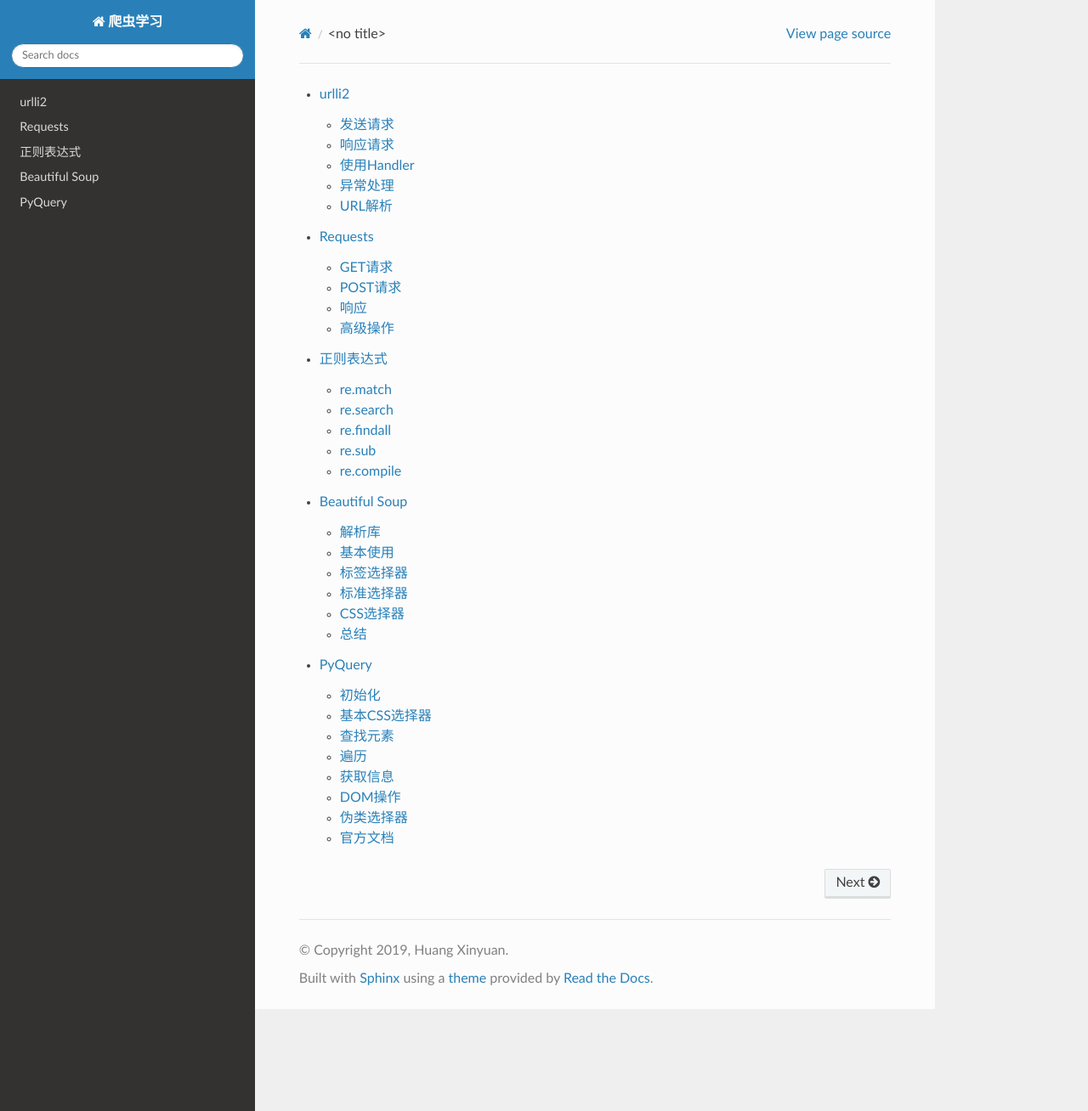
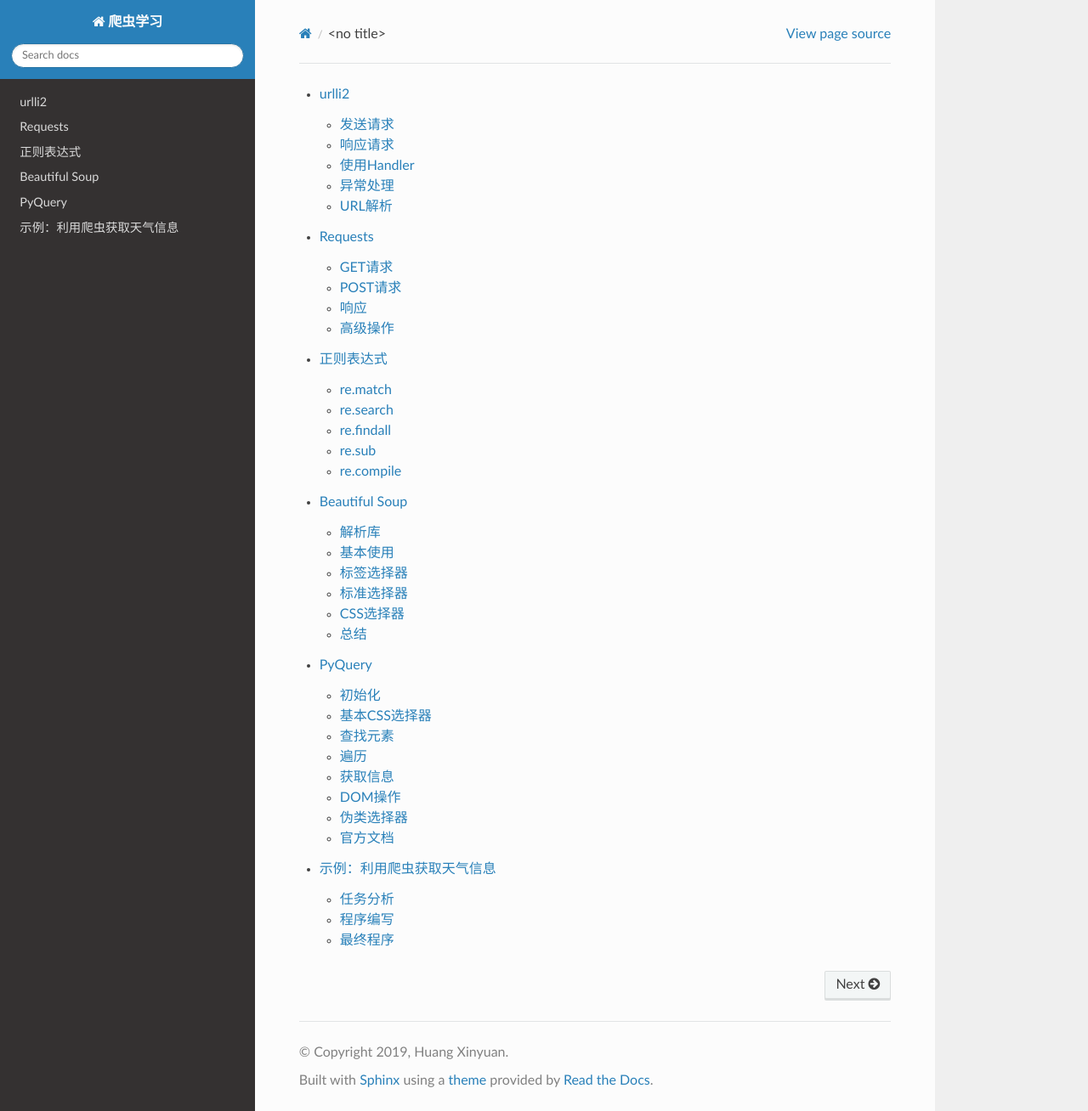
Before and after one commit to Einstellung/Crawler_learning, a Sphinx documentation site: the page built from Crawler/source/index.rst, in a window 1280 px wide and 1308 px high. Shown: the whole window at 85% size. Built offline with Sphinx 7.4.7 and the Read the Docs theme 2.0.0, drawn with Linux system fonts in a browser that asks for light colours; part of the change alters nothing that is shown.

Commit message:
add example

````diff
--- /dev/null
+++ b/Crawler/source/get_weather.md
@@ -0,0 +1,195 @@
+# 示例：利用爬虫获取天气信息
+
+> 利用爬虫获取天气信息，并通过邮件每天定时发送到特定邮箱
+>
+> 爬取的网站：中国天气网 <www.weather.com.cn/weather/101270101.shtml >
+
+## 任务分析
+
+我们可以将任务分为以下三个部分：
+
+1. 爬取天气信息
+2. 发送邮件
+3. 定时进行任务
+
+## 程序编写
+### 爬取天气信息
+打开[中国天气网成都市的天气预报](www.weather.com.cn/weather/101270101.shtml)，右键进入“检查”，进入“Network”，刷新查看第一个请求并“Preview”，发现显示出了我们所看到的网页。我们直接爬去该网页就可以了。
+进入“Element”，选择左上角的“Select an element in the page to inpect it”按钮，找到关键元素。
+
+![关键元素选取](http://a4.qpic.cn/psb?/V14faFn00phLM0/2nO29tEGCr*spruTUBj8iUaBkXznodEtLWn.IBySolc!/c/dL8AAAAAAAAA&ek=1&kp=1&pt=0&bo=FgYXBAAAAAARJxM!&tl=3&vuin=1581897229&tm=1557216000&sce=60-2-2&rf=0-0)
+
+利用 BeautifulSoup 抓取日期、天气和温度三个信息，将函数封装，程序如下：
+
+```python
+import requests
+from bs4 import BeautifulSoup
+
+def get_weather():
+
+    url = 'http://www.weather.com.cn/weather/101270101.shtml'
+    headers = {
+        'user-agent':'Mozilla/5.0 (Windows NT 6.1; Win64; x64) AppleWebKit/537.36 (KHTML, like Gecko) Chrome/74.0.3729.131 Safari/537.36'
+    }
+
+    res = requests.get(url,headers=headers)
+    res.encoding='utf-8'
+
+    soup = BeautifulSoup(res.text,'html.parser')
+
+    date = soup.find(class_='t').find('h1')
+    wea = soup.find(class_ ='wea')
+    tem = soup.find(class_ = 'tem')
+    return date,wea,tem
+```
+
+### 发送邮件
+
+> 安全起见，程序我们需要自己输入发信人邮箱和密码，收件人邮箱和密码
+>
+> 程序使用qq邮箱，并开通邮箱中POP3/SMTP服务，一定记住授权码，并注意授权安全
+
+```python
+import smtplib
+from email.mime.text import MIMEText
+from email.header import Header
+
+from_addr = input('请输入发信人邮箱：')
+print('\n')
+password = input('请输入密码')
+print('\n')
+to_addr = input('请输入收信人邮箱')
+print('\n')
+
+def send_email(date,wea,tem):
+    global from_addr,password,to_addr
+    smtp_server = 'smtp.qq.com'
+
+    # 字符串strip方法：
+    # Strip()方法用于删除开始或结尾的字符。
+    # lstrip()|rstirp()分别从左右执行删除操作。
+    # 默认情况下会删除空白或者换行符，也可以指定其他字符。
+    text = '成都'+date.text+'\n天气：'+wea.text+'\n气温：'+tem.text.strip()
+
+    msg = MIMEText(text,'plain','utf-8')
+    msg['From'] = Header(from_addr)
+    msg['TO'] = Header(to_addr)
+    msg['Subject'] = Header('成都每日天气')
+
+    server = smtplib.SMTP_SSL(smtp_server)
+    server.connect(smtp_server,465)
+    server.login(from_addr,password)
+
+    try:
+        server.sendmail(from_addr, to_addr, msg.as_string())
+        print('邮件发送成功')
+    except:
+        print('邮件发送失败')
+
+    server.quit()
+```
+
+### 自动发送邮件
+
+我们使用 `schedule` 包来完成自动发送邮件的任务。
+
+```python
+import schedule
+import time
+
+def job():
+    date,wea,tem = get_weather()
+    # 爬去天气信息
+    send_email(date,wea,tem)
+    # 发送邮件
+    print('发送完成')
+
+schedule.every().day.at("7:00").do(job)
+# 设定每天7:00发送邮件，可以修改时间间隔
+while True:
+    schedule.run_pending()
+    time.sleep(1)
+```
+
+## 最终程序
+
+> 程序需要在开机电脑上持续运行才能每天可以发送邮件，因此如果希望程序可以脱离电脑运行，还需搭建在云服务器上！
+
+```python
+import requests
+from bs4 import BeautifulSoup
+
+import smtplib
+from email.mime.text import MIMEText
+from email.header import Header
+
+import schedule
+import time
+
+# ------------------------爬取天气信息----------------------------
+def get_weather():
+
+    url = 'http://www.weather.com.cn/weather/101270101.shtml'
+    headers = {
+        'user-agent':'Mozilla/5.0 (Windows NT 6.1; Win64; x64) AppleWebKit/537.36 (KHTML, like Gecko) Chrome/74.0.3729.131 Safari/537.36'
+    }
+
+    res = requests.get(url,headers=headers)
+    res.encoding='utf-8'
+
+    soup = BeautifulSoup(res.text,'html.parser')
+
+    date = soup.find(class_='t').find('h1')
+    wea = soup.find(class_ ='wea')
+    tem = soup.find(class_ = 'tem')
+    return date,wea,tem
+
+# ------------------------发送邮件----------------------------
+def send_email(date,wea,tem):
+    global from_addr,password,to_addr
+    smtp_server = 'smtp.qq.com'
+
+    # 字符串strip方法：
+    # Strip()方法用于删除开始或结尾的字符。
+    # lstrip()|rstirp()分别从左右执行删除操作。
+    # 默认情况下会删除空白或者换行符，也可以指定其他字符。
+    text = '成都'+date.text+'\n天气：'+wea.text+'\n气温：'+tem.text.strip()
+
+    msg = MIMEText(text,'plain','utf-8')
+    msg['From'] = Header(from_addr)
+    msg['TO'] = Header(to_addr)
+    msg['Subject'] = Header('成都每日天气')
+
+    server = smtplib.SMTP_SSL(smtp_server)
+    server.connect(smtp_server,465)
+    server.login(from_addr,password)
+
+    try:
+        server.sendmail(from_addr, to_addr, msg.as_string())
+        print('邮件发送成功')
+    except:
+        print('邮件发送失败')
+
+    server.quit()
+
+from_addr = input('请输入发信人邮箱：')
+print('\n')
+password = input('请输入密码')
+print('\n')
+to_addr = input('请输入收信人邮箱')
+print('\n')
+
+# ------------------------定时----------------------------
+def job():
+    date,wea,tem = get_weather()
+    # 爬去天气信息
+    send_email(date,wea,tem)
+    # 发送邮件
+    print('发送完成')
+
+schedule.every().day.at("7:00").do(job)
+# 设定每天7:00发送邮件，可以修改时间间隔
+while True:
+    schedule.run_pending()
+    time.sleep(1)
+```
--- a/Crawler/source/index.rst
+++ b/Crawler/source/index.rst
@@ -8,3 +8,4 @@
    Regular Expression
    Beautiful Soup
    PyQuery
+   get_weather
````
